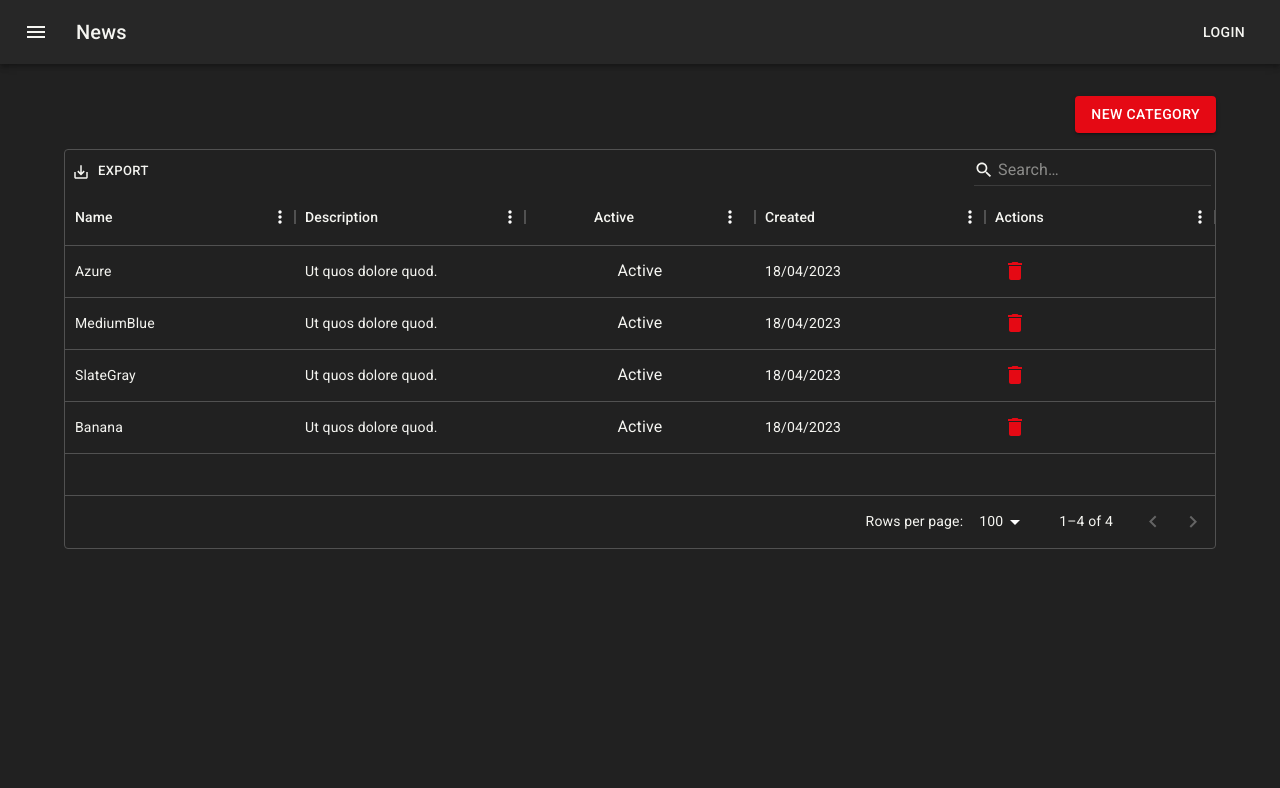
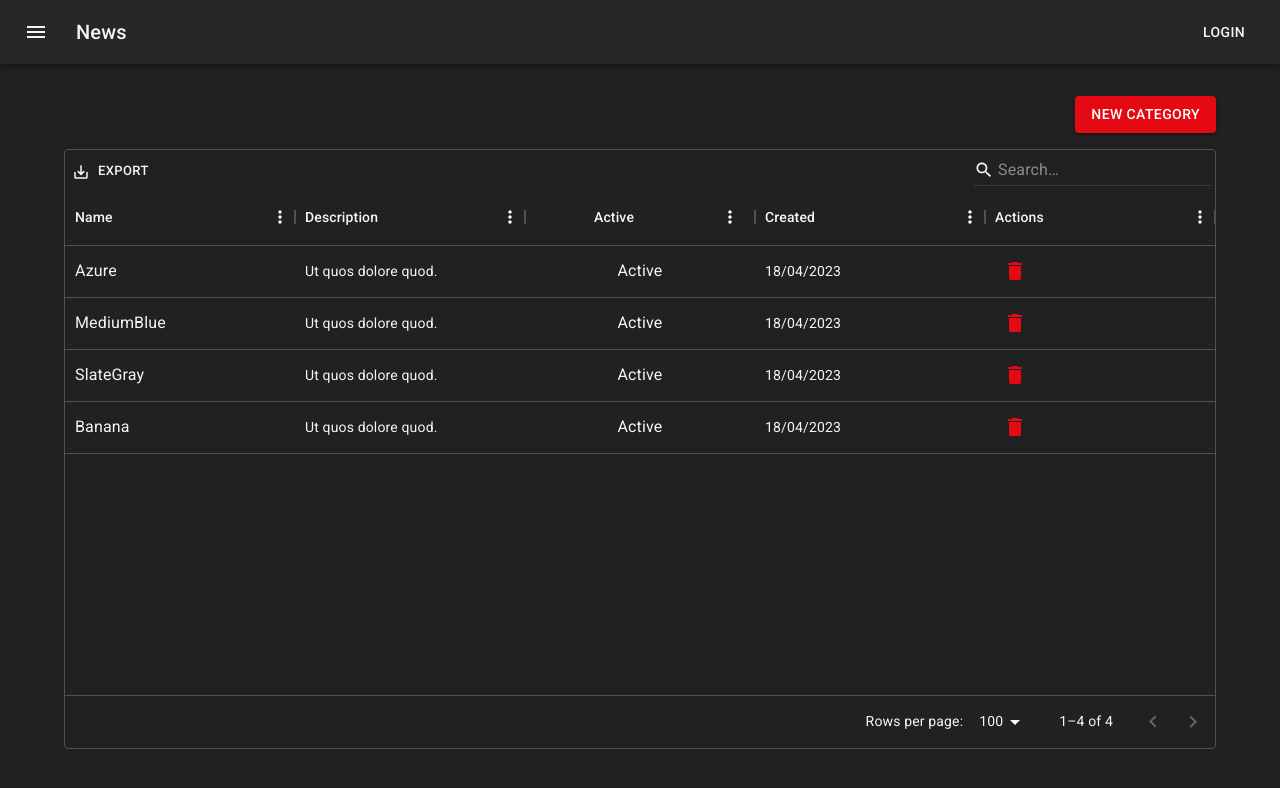
Before and after one commit to luiz-eduardo-gs/fc3-admin-catalog-react, a React (Create React App) app: page / in a window 1280 px wide. Shown: the top 788 px of the page. Built offline with nearby package versions, Linux system fonts and the light colour scheme.

Commit message:
feat: refactor categories list

```diff
--- a/src/features/category/ListCategory.tsx
+++ b/src/features/category/ListCategory.tsx
@@ -8,11 +8,19 @@ import { DataGrid, GridColDef, GridRenderCellParams, GridRowsProp, GridToolbar }
 export const ListCategory = () => {
   const categories = useAppSelector(selectCategory);
 
+  const slotProps = {
+    toolbar: {
+      showQuickFilter: true,
+      quickFilterProps: { debounceMs: 500 },
+    },
+  };
+
   const columns: GridColDef[] = [
     {
       field: 'name',
       headerName: 'Name',
       flex: 1,
+      renderCell: renderNameCell,
     },
     {
       field: 'description',
@@ -24,7 +32,7 @@ export const ListCategory = () => {
       headerName: 'Active',
       flex: 1,
       type: 'boolean',
-      renderCell: renderIsActiveCell
+      renderCell: renderIsActiveCell,
     },
     {
       field: 'created_at',
@@ -35,7 +43,7 @@ export const ListCategory = () => {
       field: 'actions',
       headerName: 'Actions',
       flex: 1,
-      renderCell: renderActionsCell
+      renderCell: renderActionsCell,
     },
   ];
 
@@ -46,6 +54,17 @@ export const ListCategory = () => {
     is_active: category.is_active,
     created_at: new Date(category.created_at).toLocaleDateString('pt-BR'),
   }));
+
+  function renderNameCell(params: GridRenderCellParams) {
+    return (
+      <Link
+        style={{ textDecoration: 'none' }}
+        to={`/categories/${params.id}/edit`}
+      >
+        <Typography color="primary">{params.value}</Typography>
+      </Link>
+    );
+  }
 
   function renderActionsCell(params: GridRenderCellParams) {
     return (
@@ -80,7 +99,7 @@ export const ListCategory = () => {
           New Category
         </Button>
       </Box>
-      <Box sx={{ height: 400, width: '100%' }}>
+      <Box sx={{ display: 'flex', height: 600 }}>
         <DataGrid
           rows={rows}
           columns={columns}
@@ -89,12 +108,8 @@ export const ListCategory = () => {
           disableDensitySelector
           disableRowSelectionOnClick
           slots={{ toolbar: GridToolbar }}
-          slotProps={{
-            toolbar: {
-              showQuickFilter: true,
-              quickFilterProps: { debounceMs: 500 },
-            },
-          }}
+          slotProps={slotProps}
+          pageSizeOptions={[2, 20, 50, 100]}
         />
       </Box>
     </Box>
```
